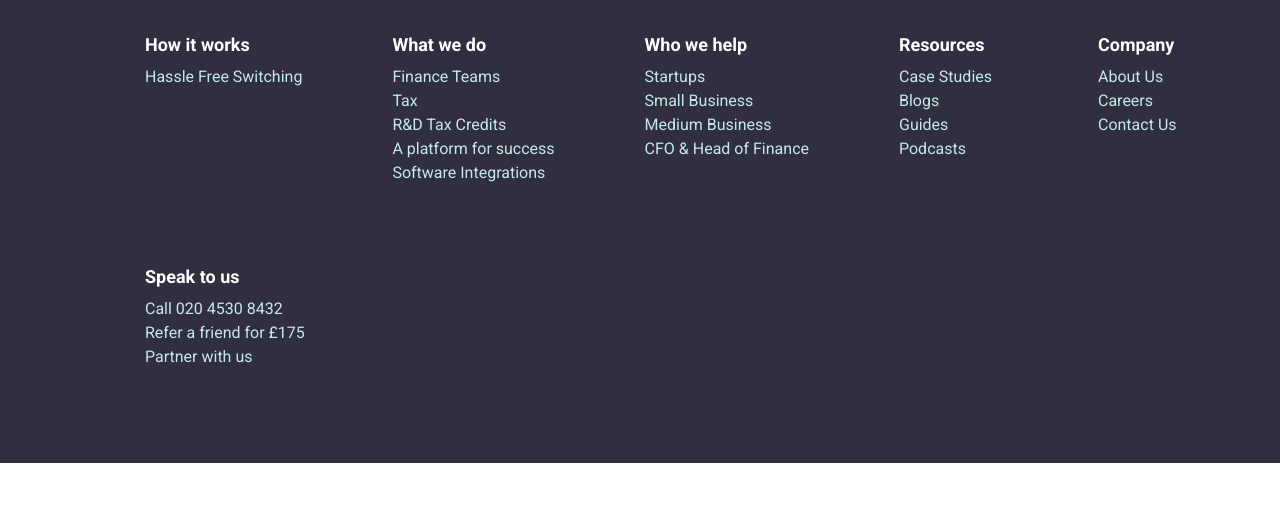
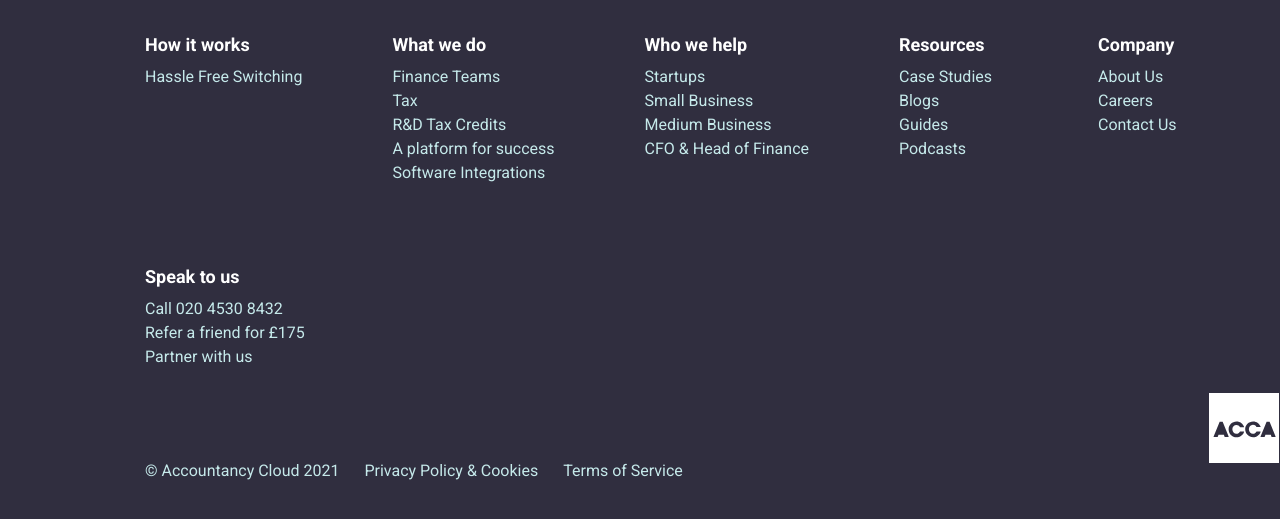
Before and after one commit to VasylK6178/lastleson2_mobile_1, a plain HTML site: page index.html in a window 1280 px wide. Shown: the part 4798-5317 px from the top of the page. Before the commit the page ends 5261 px from the top, so only its background shows below. Drawn offline with Linux system fonts and the light colour scheme.

Commit message:
comit end

```diff
--- a/index.html
+++ b/index.html
@@ -238,6 +238,19 @@
         </div>
 
     </section>
+    <section class="eight_last">
+        <div class="eight_last_menu wrapper d-flex">
+            <div class="eight_last_menu_paragraf d-flex">
+                <p>© Accountancy Cloud 2021</p>
+                <p>Privacy Policy & Cookies</p>
+                <p>Terms of Service</p>
+            </div>
+            <div class="eight_last_img">
+                <div><img src="img/Acca.svg" alt="Acca"></div>
+            </div>
+
+        </div>
+    </section>
 
 
 </div>
```
